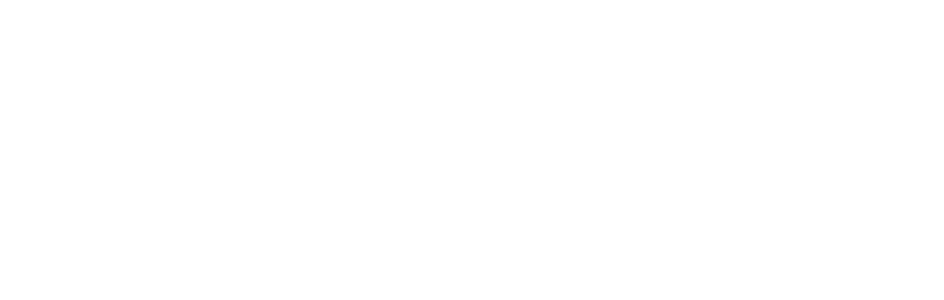
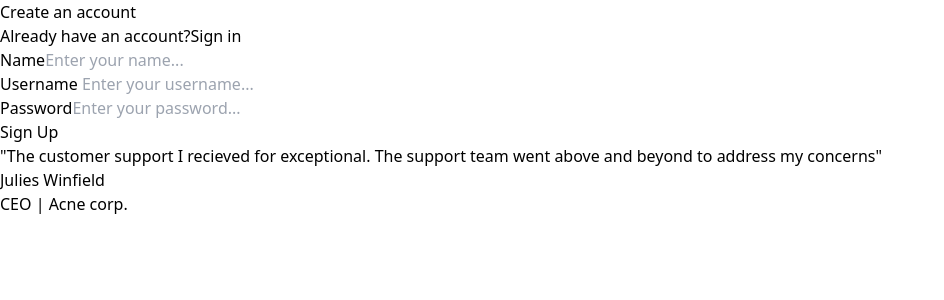
Before and after one commit to sahilxdev/blogging-app, a React (Vite) app in the folder frontend/: page / in a window 1280 px wide. Before the commit this address had no page. Shown: the top 300 px of the page, without its empty margins (0-944 px from the left). Built offline with nearby package versions, Linux system fonts and the light colour scheme.

Commit message:
hoja bhai ab toh

```diff
--- a/frontend/src/App.tsx
+++ b/frontend/src/App.tsx
@@ -13,7 +13,7 @@
     <>
       <BrowserRouter>
         <Routes>
-          <Route path='/signup' element={<Signup/>} />
+          <Route path='/' element={<Signup/>} />
           <Route path='/signin' element={<Signin/>} />
           <Route path='/blog/:id' element={<Blog/>} />
           <Route path='/blogs' element={<Blogs/>} />
```
